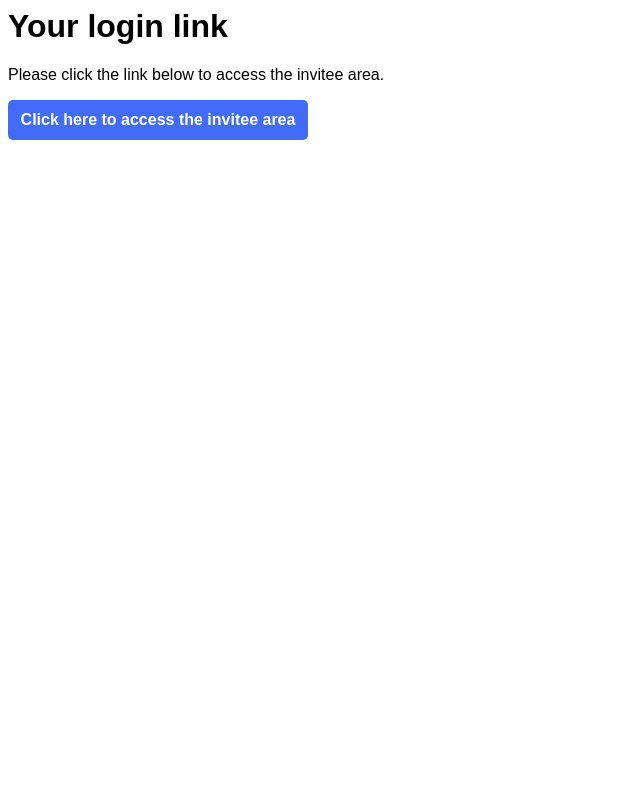
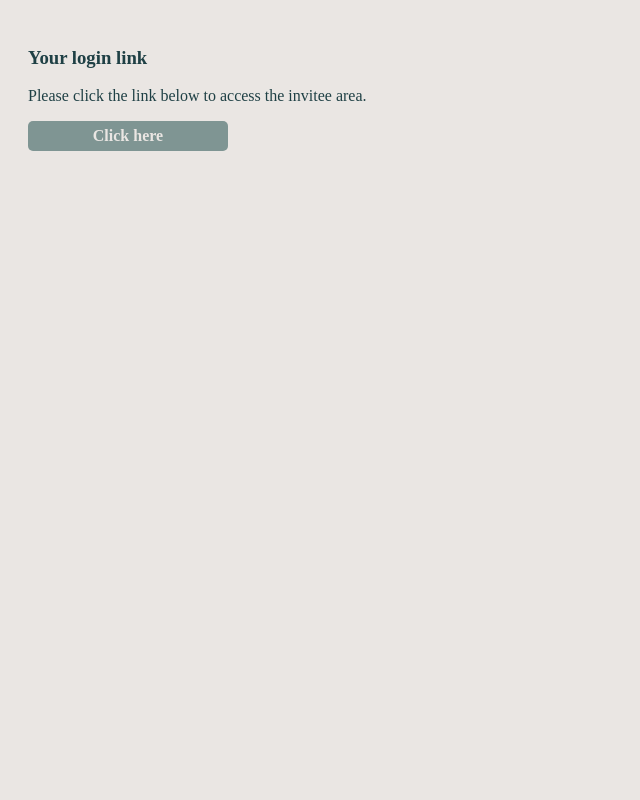
Before and after one commit to lorenzosp93/wedding, a Django app: template wedding-backend/templates/token_email.html in a window 1280 px wide. Shown: the whole page, without its empty margins (0-640 px from the left). Run offline with Django 3.2, Linux system fonts and the light colour scheme; the template is opened without the code that fills it: most values are stand-ins (such as "Sample title", 1, 10 or a date in 2020).

Commit message:
design changes login

```diff
--- a/wedding-backend/templates/token_email.html
+++ b/wedding-backend/templates/token_email.html
@@ -1,20 +1,25 @@
 {% load i18n %}
-<body style="font-family:sans-serif;">
-<h1>{% translate "Your login link" %}</h1>
+
+<body style="font-family:serif; background-color: #EAE6E3; color: #1F4045">
+    <div style="padding: 20px">
+        <h3>{% translate "Your login link" %}</h3>
         <p>{% translate "Please click the link below to access the invitee area." %}</p>
 
         <div>
             <table cellspacing="0" cellpadding="0">
                 <tr>
-            <td align="center" width="300" height="40" bgcolor="#426cf5" style="-webkit-border-radius: 5px; -moz-border-radius: 5px; border-radius: 5px; color: #ffffff; display: block;">
-                <a href="{{ site_name }}{{ auth_url }}?email={{ user_email }}&token={{ callback_token }}" style="font-size:16px; font-weight: bold; font-family:sans-serif; text-decoration: none; line-height:40px; width:100%; display:inline-block">
-                <span style="color: #ffffff">
-                {% translate "Click here to access the invitee area" %}
+                    <td align="center" width="200" height="30"
+                        style="-webkit-border-radius: 5px; -moz-border-radius: 5px; border-radius: 5px; color: #EAE6E3; display: block; background-color: #7F9593;">
+                        <a href="{{ site_name }}{{ auth_url }}?email={{ user_email }}&token={{ callback_token }}"
+                            style="font-size:16px; font-weight: bold; font-family:serif; text-decoration: none; line-height:30px; width:100%; display:inline-block">
+                            <span style="color: #EAE6E3">
+                                {% translate "Click here" %}
                             </span>
                         </a>
                     </td>
                 </tr>
             </table>
         </div>
+    </div>
 
 </body>
--- a/wedding-frontend/src/components/auth/LoginSuccess.vue
+++ b/wedding-frontend/src/components/auth/LoginSuccess.vue
@@ -1,6 +1,8 @@
 <template>
-  <div class="bg-neutral dark:bg-darkNeutral border-2 p-5 mx-3 rounded-2xl">
-    <p>{{ $t('auth.loginsuccess.loginWasSuccessful') }}</p>
+  <div class="py-5 flex">
+    <div class="bg-pale dark:bg-darkPale border-2 p-5 rounded-2xl mx-auto" >
+      <p>{{ $t('auth.loginsuccess.loginWasSuccessful') }}</p>
+    </div>
   </div>
 </template>
 
```
Also changed, not shown: wedding-frontend/src/components/auth/LoginPage.vue (+5 -5 lines), wedding-backend/locale/es/LC_MESSAGES/django.po, wedding-backend/locale/it/LC_MESSAGES/django.po. Lines whose indentation alone changed are shown as unchanged.
